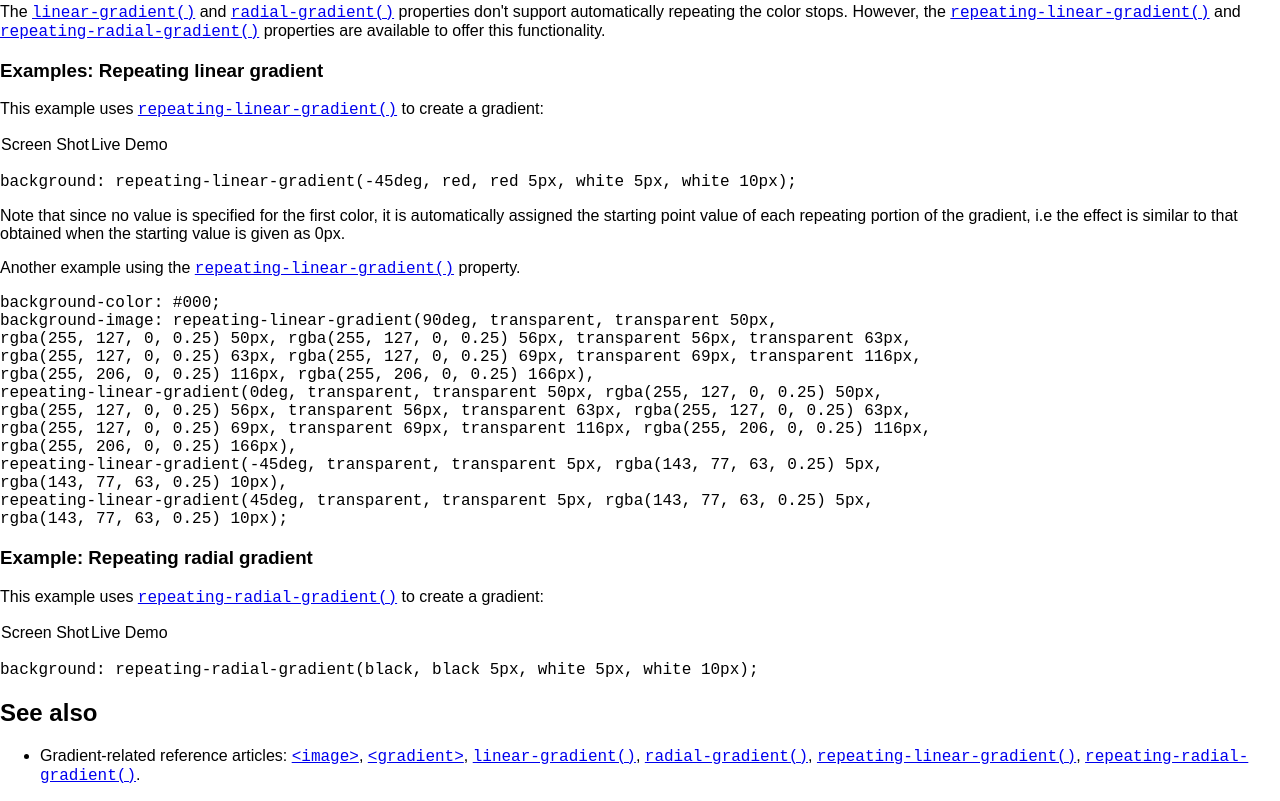
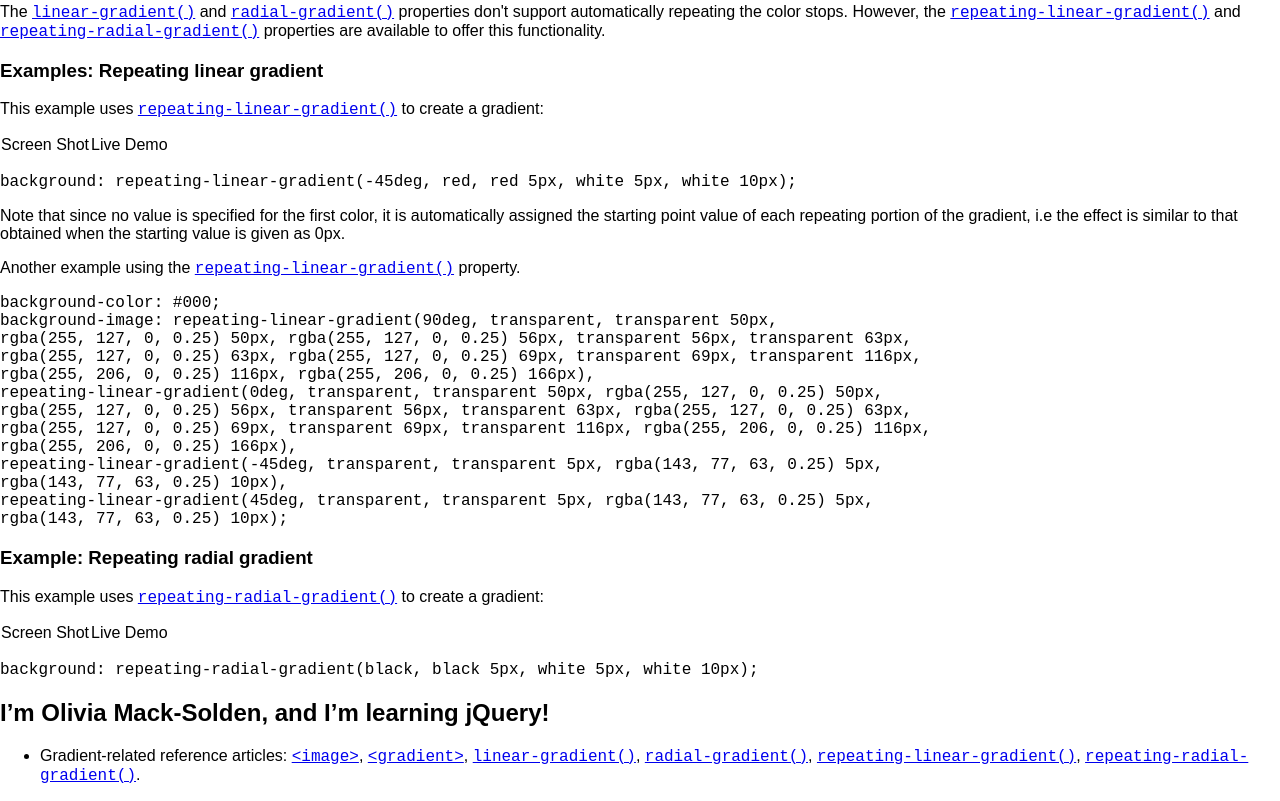
Before and after one commit to omacksolden/hw_jquery_macksolden_olivia, a plain HTML site: page index.html in a window 1280 px wide. Shown: the part 3774-4575 px from the top of the page. Drawn offline with Linux system fonts and the light colour scheme.

Commit message:
Replace html of last heading using jquery

```diff
--- a/index.html
+++ b/index.html
@@ -432,7 +432,7 @@ rgba(143, 77, 63, 0.25) 10px);
 
 	</article>
 
-
+    <script src="js/jquery-2.1.4.min.js"></script>
     <script src="js/main.js"></script>
 </body>
 </html>
--- a/js/main.js
+++ b/js/main.js
@@ -0,0 +1,6 @@
+$(document).ready(function () {
+
+    var headings = $('h2');
+    headings.last().html('I’m Olivia Mack-Solden, and I’m learning jQuery!');
+
+});
```
